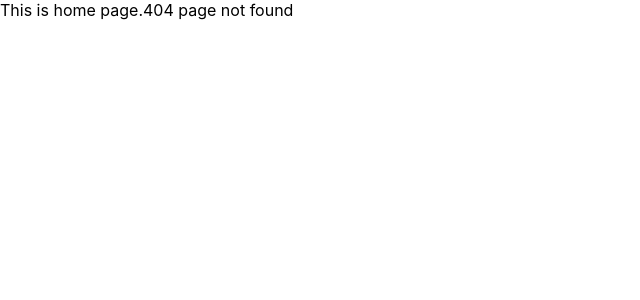
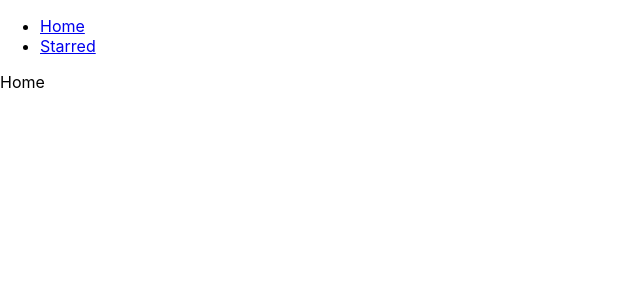
Before and after one commit to Kramad92/boxoffice, a React (Create React App) app: page / in a window 1280 px wide. Before the commit this address had no page. Shown: the top 300 px of the page, without its empty margins (0-640 px from the left). Built offline with nearby package versions, Linux system fonts and the light colour scheme.

Commit message:
added pages

```diff
--- a/src/App.js
+++ b/src/App.js
@@ -1,19 +1,23 @@
 import React from 'react';
 import { Route } from 'react-router';
+import Navs from './components/navs';
+import Home from './pages/Home';
+import Starred from './pages/Starred';
 
 function App() {
   return (
+    <div>
+      <Navs />
       <switch>
         <Route exact path="/">
-        This is home page.
+          <Home />
         </Route>
         <Route exact path="/starred">
-        This is starred
+          <Starred />
         </Route>
-      <Route>
-        404 page not found
-      </Route>
+        <Route path="any">404 page not found</Route>
       </switch>
+    </div>
   );
 }
 
--- /dev/null
+++ b/src/components/navs.js
@@ -0,0 +1,23 @@
+import React from 'react';
+import { Link } from 'react-router-dom';
+
+const LINKS = [
+  { to: '/', text: 'Home' },
+  { to: '/starred', text: 'Starred' },
+];
+
+const Navs = () => {
+  return (
+    <div>
+      <ul>
+        {LINKS.map(item => (
+          <li key={item.to}>
+            <Link to={item.to}>{item.text}</Link>
+          </li>
+        ))}
+      </ul>
+    </div>
+  );
+};
+
+export default Navs;
--- /dev/null
+++ b/src/pages/Home.js
@@ -0,0 +1,9 @@
+import React from 'react'
+
+const Home = () => {
+  return (
+    <div>Home</div>
+  )
+}
+
+export default Home
--- /dev/null
+++ b/src/pages/Starred.js
@@ -0,0 +1,9 @@
+import React from 'react'
+
+const Starred = () => {
+  return (
+    <div>Starred</div>
+  )
+}
+
+export default Starred
```
Lines whose indentation alone changed are shown as unchanged.
